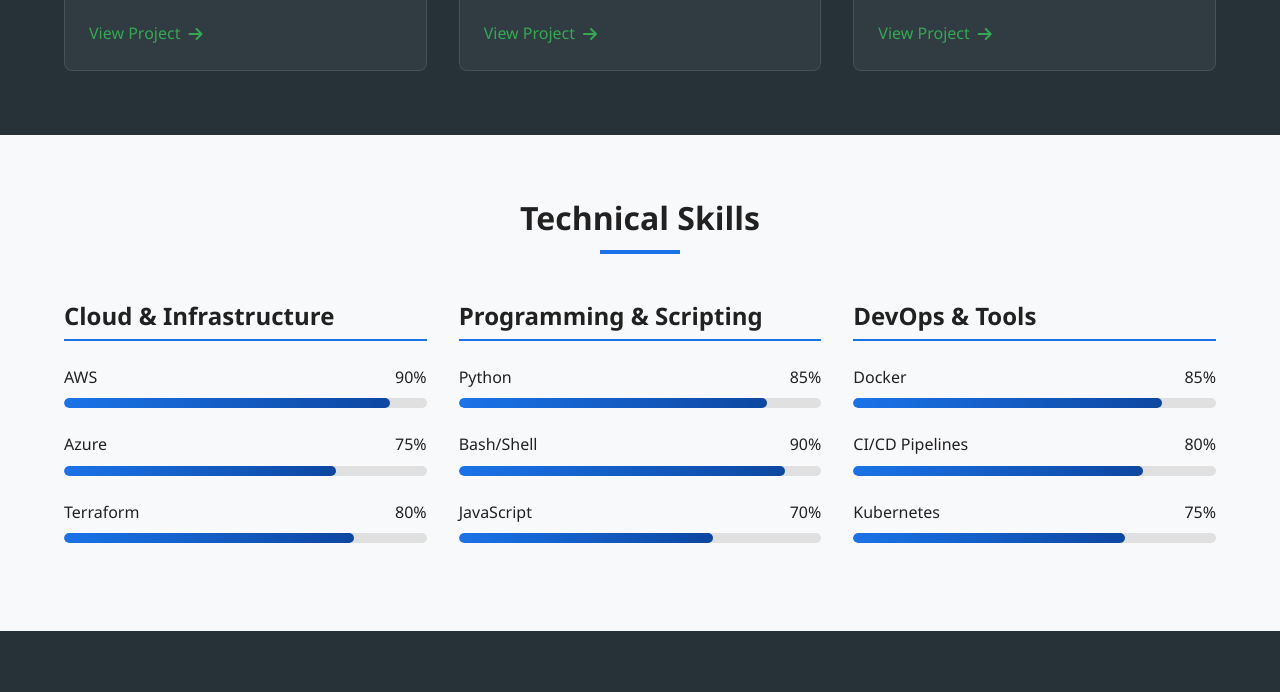
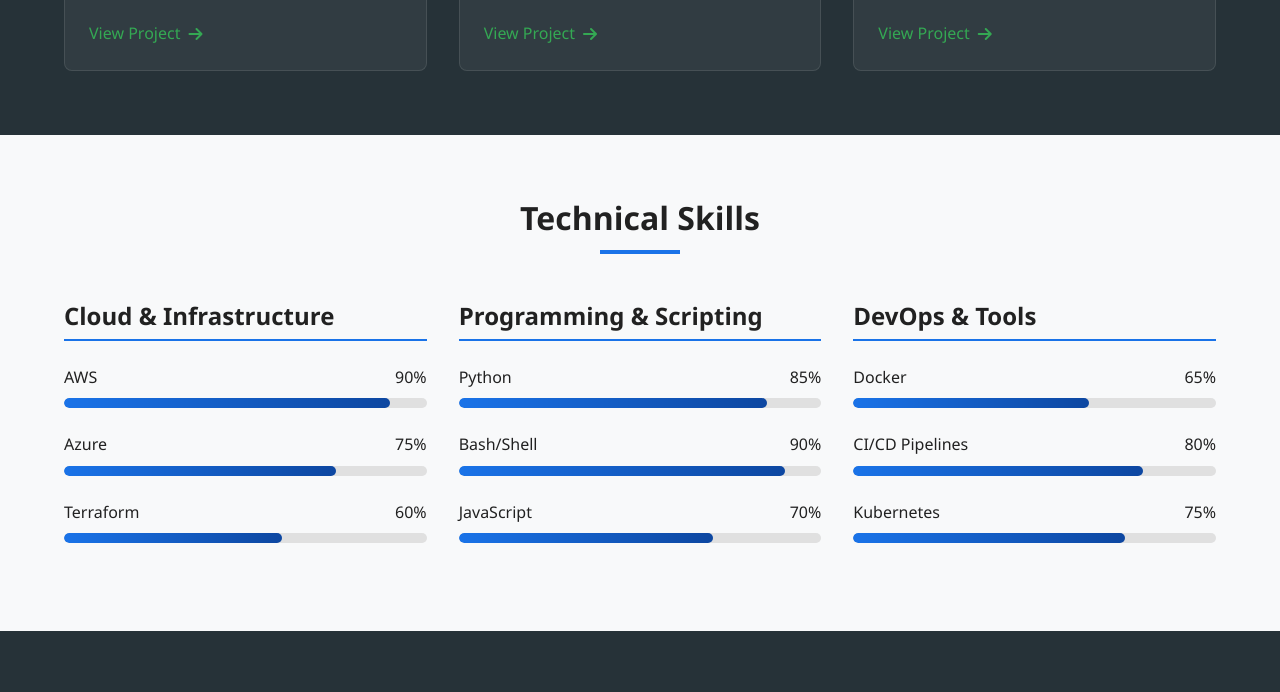
Before and after one commit to mkaba214/mkaba214.github.io, a plain HTML site: page index.html in a window 1280 px wide. Shown: the part 1367-2059 px from the top of the page. Drawn offline with Linux system fonts and the light colour scheme.

Commit message:
New version april 14 2025-2

```diff
--- a/index.html
+++ b/index.html
@@ -49,7 +49,7 @@
                         </div>
                         <div class="stat-box">
                             <span class="stat-number">15+</span>
-                            <span class="stat-label">Projects Completed</span>
+                            <span class="stat-label">Hands-On Projects Completed</span>
                         </div>
                         <div class="stat-box">
                             <span class="stat-number">5+</span>
@@ -134,10 +134,10 @@
                         <div class="skill-item">
                             <div class="skill-info">
                                 <span>Terraform</span>
-                                <span>80%</span>
+                                <span>60%</span>
                             </div>
                             <div class="skill-bar">
-                                <div class="skill-progress" style="width: 80%"></div>
+                                <div class="skill-progress" style="width: 60%"></div>
                             </div>
                         </div>
                     </div>
@@ -178,10 +178,10 @@
                         <div class="skill-item">
                             <div class="skill-info">
                                 <span>Docker</span>
-                                <span>85%</span>
+                                <span>65%</span>
                             </div>
                             <div class="skill-bar">
-                                <div class="skill-progress" style="width: 85%"></div>
+                                <div class="skill-progress" style="width: 65%"></div>
                             </div>
                         </div>
                         <div class="skill-item">
```
